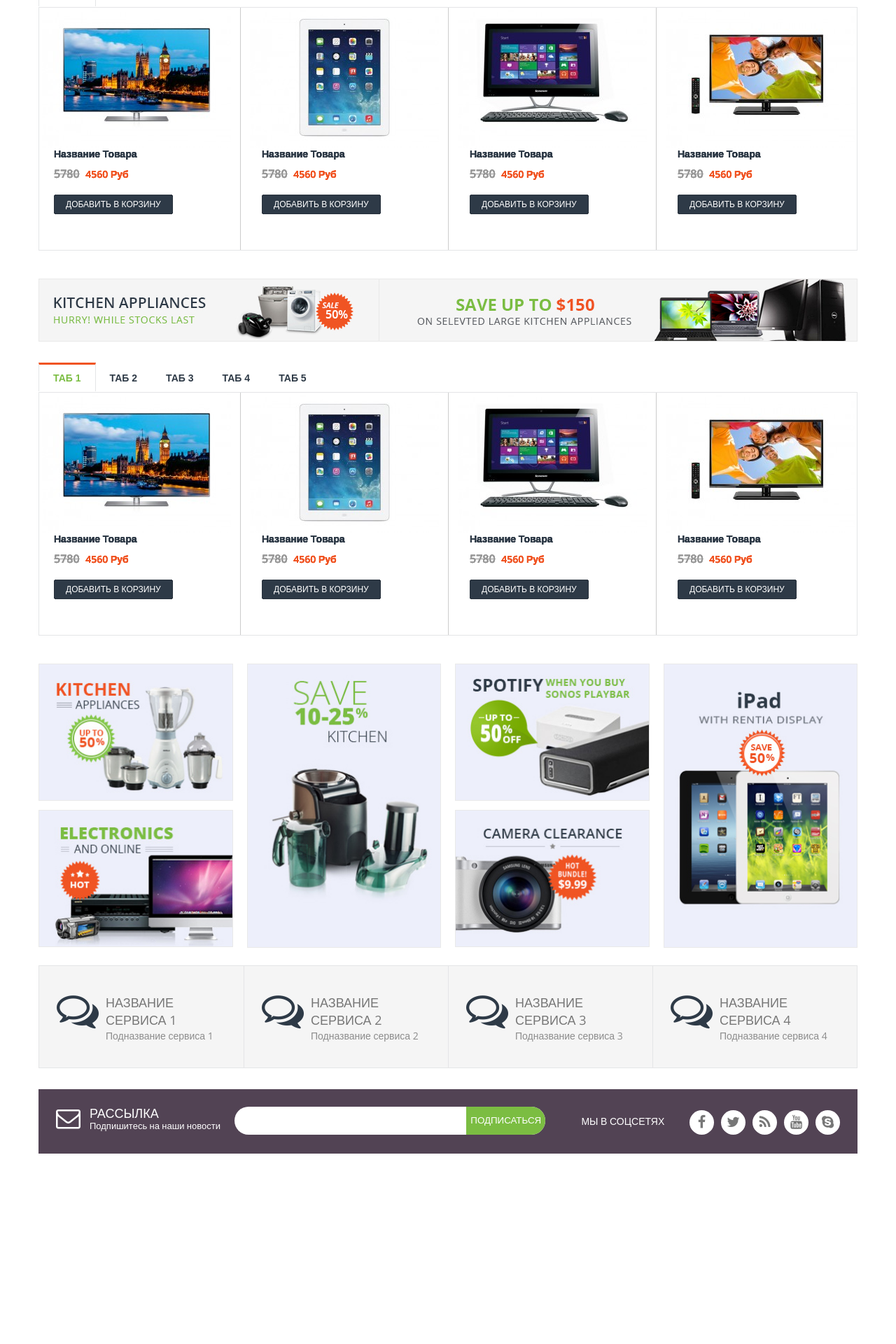
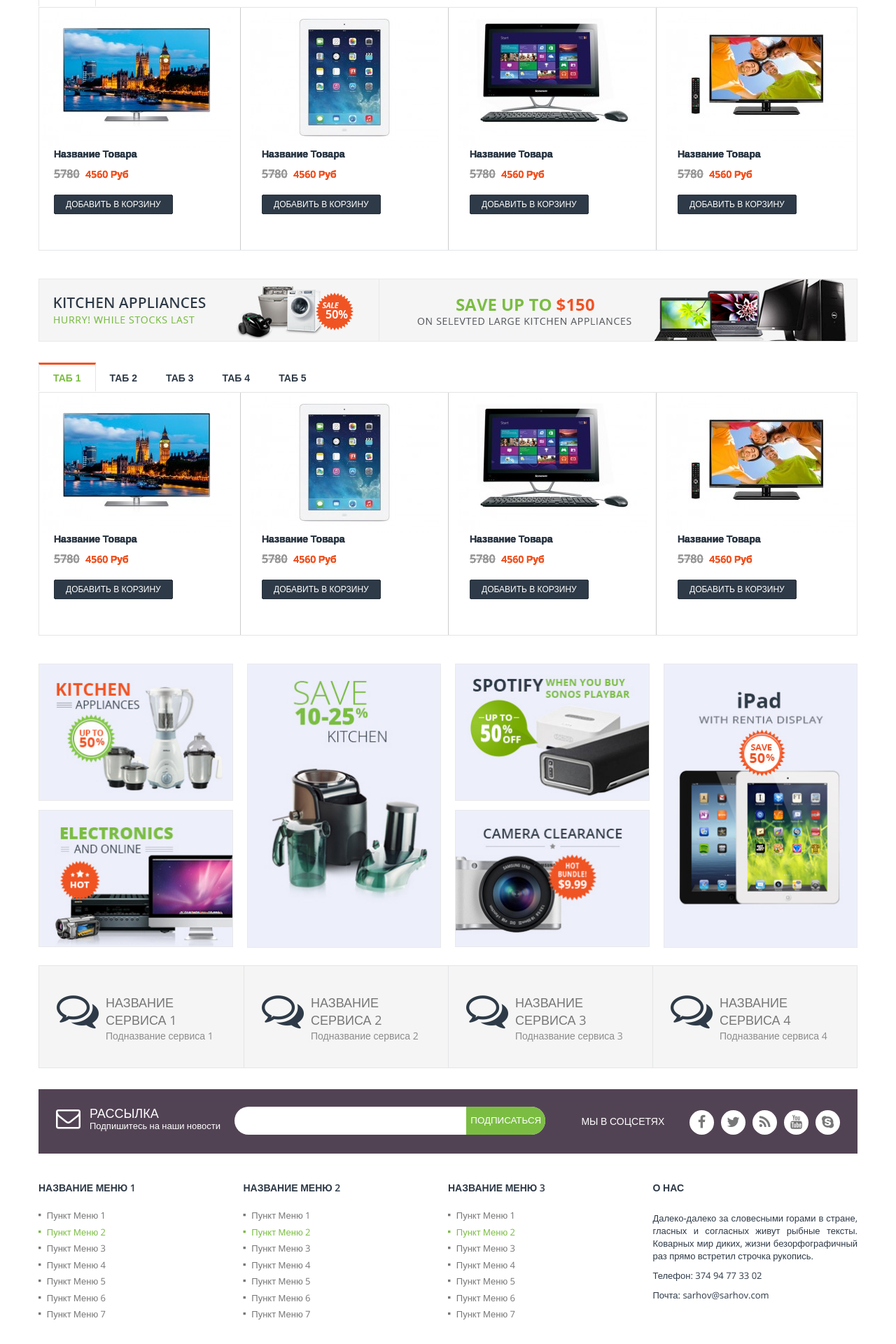
Before and after one commit to sarhov/vaas, a Jekyll site: the page built from index.html, in a window 1280 px wide. Shown: the part 1213-3133 px from the top of the page at 70% size. Built offline with Jekyll 4.4.1, drawn with Linux system fonts in a browser that asks for light colours; Markdown is read by kramdown in place of the engine named in the settings; before the commit the page ends 2901 px from its top, so only the background shows below that.

Commit message:
End footer menu and information markup and css

```diff
--- a/_layouts/default.html
+++ b/_layouts/default.html
@@ -321,6 +321,66 @@
 </section>
 <!-- pre-footer-wrap -->
 
+<section class="footer-boxes-wrap">
+  <div class="container">
+    <div class="footer-boxes clearfix">
+      {% for i in (1..3) %}
+      <div class="footer-boxes__item">
+        <h4 class="footer-boxes__item_headline">
+          Название меню {{i}}
+        </h4>
+        <!-- footer-boxes__item_headline -->
+        <div class="footer-box">
+          <nav class="footer-box__navigation footer-box__content">
+          {% for i in (1..7) %}
+            <a href="" class="footer-box__navigation_link {% if forloop.index  ==  2 %} isActive {% endif %}">
+              <i class="fa fa-stop"></i>
+              <span class="footer-box__navigation_link_text">
+                пункт меню {{i}}
+              </span>
+            </a>
+            <!-- footer-box__navigation_link -->
+            {% endfor %}
+          </nav>
+          <!-- footer0box__content -->
+        </div>
+        <!-- footer-box -->
+      </div>
+      <!-- footer-boxes__item -->
+      {% endfor %}
+
+      <div class="footer-boxes__item">
+        <h4 class="footer-boxes__item_headline">
+          О нас
+        </h4>
+        <!-- footer-boxes__item_headline -->
+        <div class="footer-box">
+          <div class="footer-box__content footer-box__information">
+            <div class="footer-box__information_text editor">
+              <p>
+                Далеко-далеко за словесными горами в стране, гласных и согласных живут рыбные тексты. Коварных мир диких, жизни безорфографичный раз прямо встретил строчка рукопись.
+              </p>
+
+              <p>
+                Телефон: 374 94 77 33 02
+              </p>
+              <p>
+                Почта: sarhov@sarhov.com
+              </p>
+            </div>
+          </div>
+          <!-- footer-box__content -->
+        </div>
+        <!-- footer-box -->
+      </div>
+      <!-- footer-boxes__item -->
+    </div>
+    <!-- footer-boxes -->
+  </div>
+  <!-- container -->
+</section>
+<!-- footer-boxes-wrap-->
+
 <script src="{{"/js/jquery-1.8.3.min.js " | prepand: site.baseurl }}"></script>
 <script src="{{"/js/functions.js " | prepand: site.baseurl}}"></script>
 
--- a/css/screen.css
+++ b/css/screen.css
@@ -974,3 +974,72 @@
   background: #00adf2;
   color: #fff;
 }
+
+/* line 709, ../sass/_common.scss */
+.footer-boxes-wrap {
+  padding-bottom: 30px;
+}
+
+/* line 714, ../sass/_common.scss */
+.footer-boxes__item {
+  float: left;
+  width: 25%;
+}
+/* line 717, ../sass/_common.scss */
+.footer-boxes__item:not(:last-child) {
+  padding-right: 20px;
+}
+/* line 720, ../sass/_common.scss */
+.footer-boxes__item:last-child {
+  float: right;
+}
+/* line 723, ../sass/_common.scss */
+.footer-boxes__item_headline {
+  color: #2e3a47;
+  font-size: 14px;
+  font-weight: 600;
+  padding: 0 0 20px;
+  text-transform: uppercase;
+}
+
+/* line 733, ../sass/_common.scss */
+.footer-box {
+  font-size: 13px;
+  color: #2e3a47;
+}
+/* line 737, ../sass/_common.scss */
+.footer-box__navigation_link {
+  display: block;
+  -webkit-transition: all 0.3s;
+  -o-transition: all 0.3s;
+  transition: all 0.3s;
+  text-transform: capitalize;
+  margin-bottom: 4px;
+}
+/* line 742, ../sass/_common.scss */
+.footer-box__navigation_link .fa {
+  display: inline-block;
+  vertical-align: middle;
+  font-size: 4px;
+  margin-right: 5px;
+  color: inherit;
+}
+/* line 749, ../sass/_common.scss */
+.footer-box__navigation_link_text {
+  vertical-align: middle;
+  display: inline-block;
+}
+/* line 753, ../sass/_common.scss */
+.footer-box__navigation_link.isActive, .footer-box__navigation_link:hover {
+  color: #7bbd42;
+}
+/* line 761, ../sass/_common.scss */
+.footer-box__information {
+  text-align: justify;
+}
+
+/* line 2, ../sass/_editor.scss */
+.editor p {
+  margin-bottom: 10px;
+  margin-top: 5px;
+}
--- /dev/null
+++ b/sass/_editor.scss
@@ -0,0 +1,6 @@
+.editor{
+	p{
+	margin-bottom: 10px;
+	margin-top: 5px;
+}
+}
--- a/sass/screen.scss
+++ b/sass/screen.scss
@@ -8,3 +8,4 @@
 @import "mixins";
 @import "compass/utilities";
 @import "common";
+@import "editor";
```
Also changed, not shown: sass/_common.scss (+59 -0 lines), sass/_media.scss (deleted).
